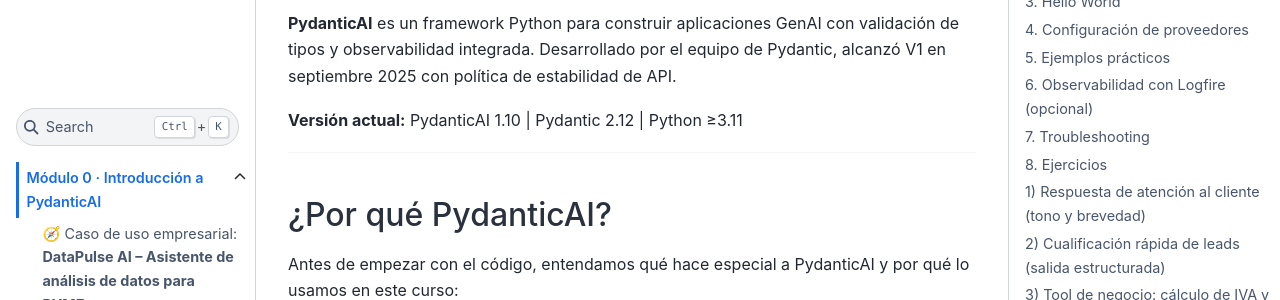
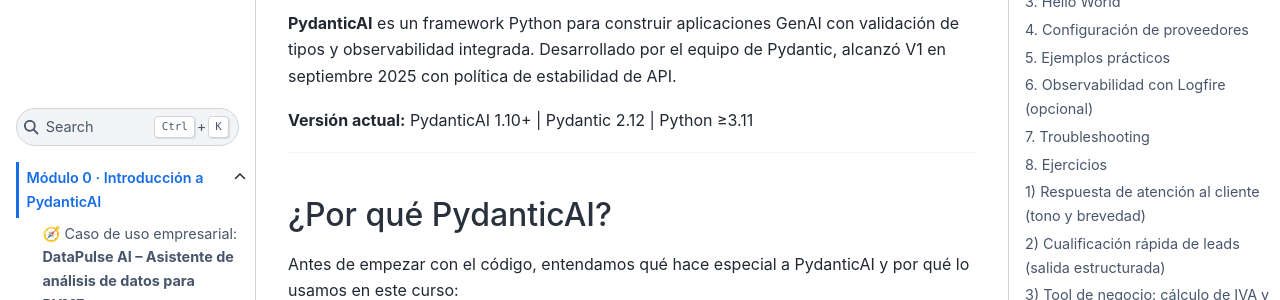
Before and after one commit to alfonsfreixes/pydanticai-course, a Jupyter Book: the page built from 00-introduccion/README.md, in a window 1280 px wide and 900 px high. Shown: the part 171-471 px from the top of the window. Built offline with Jupyter Book 1.0.4 settings and Sphinx 7.4.7 and the Sphinx Book theme 1.1.4, drawn with Linux system fonts in a browser that asks for light colours; pages that are not in the unit, such as notebooks, are missing from menus.

Commit message:
Cambios menores en modulos 0 y 1

```diff
--- a/00-introduccion/README.md
+++ b/00-introduccion/README.md
@@ -2,7 +2,7 @@
 
 **PydanticAI** es un framework Python para construir aplicaciones GenAI con validación de tipos y observabilidad integrada. Desarrollado por el equipo de Pydantic, alcanzó V1 en septiembre 2025 con política de estabilidad de API.
 
-**Versión actual:** PydanticAI 1.10 | Pydantic 2.12 | Python ≥3.11
+**Versión actual:** PydanticAI 1.10+ | Pydantic 2.12 | Python ≥3.11
 
 ---
 
```
Also changed, not shown: 01-agentes-basicos/README.md (+1 -1 lines).
